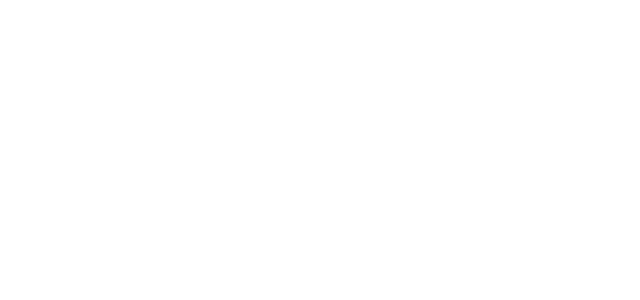
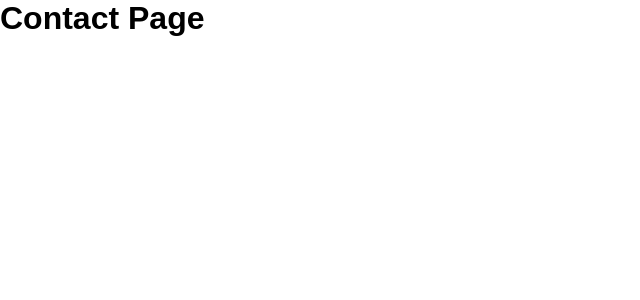
Before and after one commit to Razbotics/portfolio, a React (Create React App) app: page /contact in a window 1280 px wide. Shown: the top 300 px of the page, without its empty margins (0-640 px from the left). Built offline with nearby package versions, Linux system fonts and the light colour scheme; a web font is replaced by a local one.

Commit message:
added contacts page

```diff
--- a/src/App.js
+++ b/src/App.js
@@ -2,10 +2,12 @@
 import { BrowserRouter as Router, Route } from "react-router-dom";
 import HomePage from "./pages/HomePage";
 import AboutMePage from "./pages/AboutMePage";
+import ContactPage from "./pages/ContactPage";
 
 function App() {
   return (
     <Router>
+      <Route path="/contact" component={ContactPage} />
       <Route path="/about-me" component={AboutMePage} />
       <Route exact path="/" component={HomePage} />
     </Router>
--- /dev/null
+++ b/src/pages/ContactPage.js
@@ -0,0 +1,7 @@
+import React from "react";
+
+function ContactPage() {
+  return <h1>Contact Page</h1>;
+}
+
+export default ContactPage;
```
Also changed, not shown: 1 other file (tests, documents, lock files or other folders).
